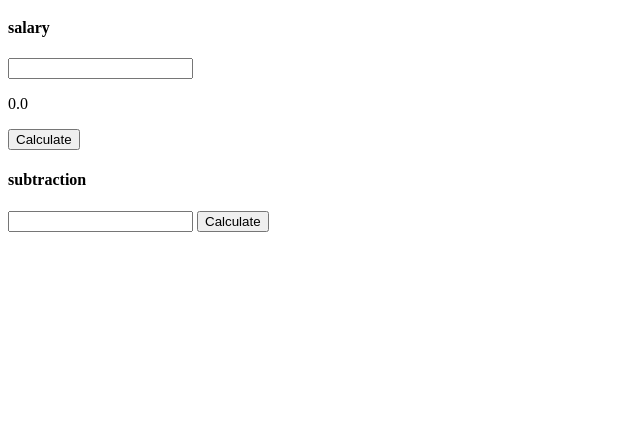
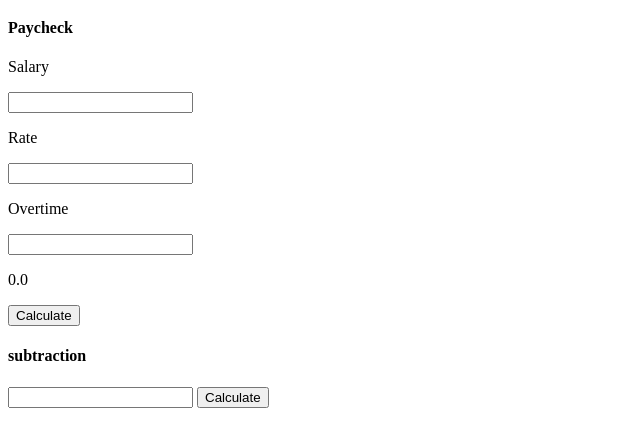
Before and after one commit to Aaron033/task-manager, a website: page notes/index.html in a window 1280 px wide. Shown: the part 61-508 px from the top of the page, without its empty margins (0-640 px from the left). Drawn offline with Linux system fonts and the light colour scheme.

Commit message:
making the code more exating

```diff
--- a/notes/index.html
+++ b/notes/index.html
@@ -11,8 +11,16 @@
     <h1>Tesing document </h1>
 
     <article>
-        <h4>salary</h4>
-        <input  id="inputText" type="text">
+        <h4>Paycheck</h4>
+        <p class= "salary">Salary</p>
+        <input  id="salary" type="text">
+
+        <p class= "rate">Rate</p>
+        <input  id="rate" type="text">
+
+        <p class= "overtime">Overtime</p>
+        <input  id="overtime" type="text">
+
         <p id= "output">0.0</p>
         <button id="cal">Calculate</button>
 
```
